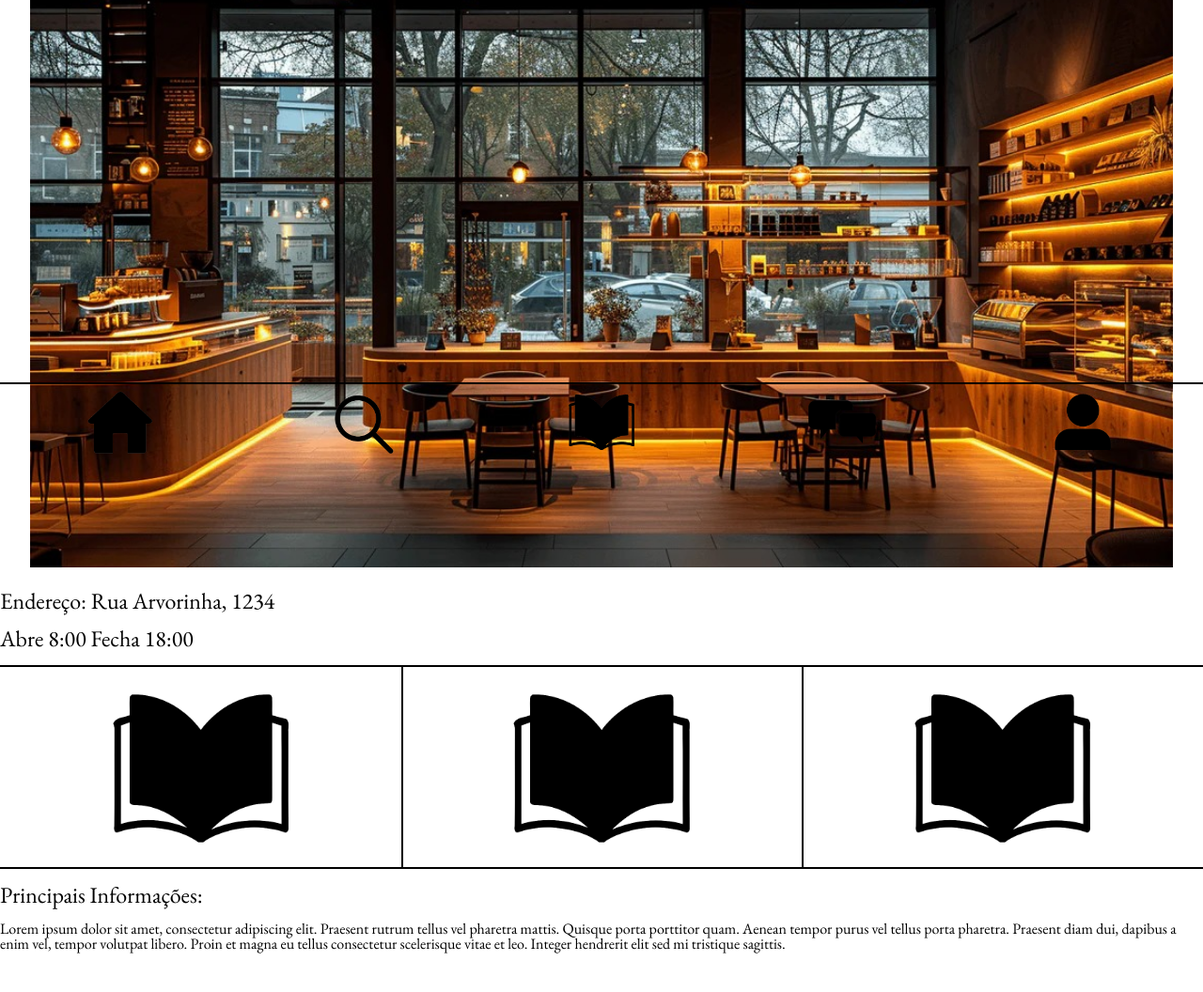
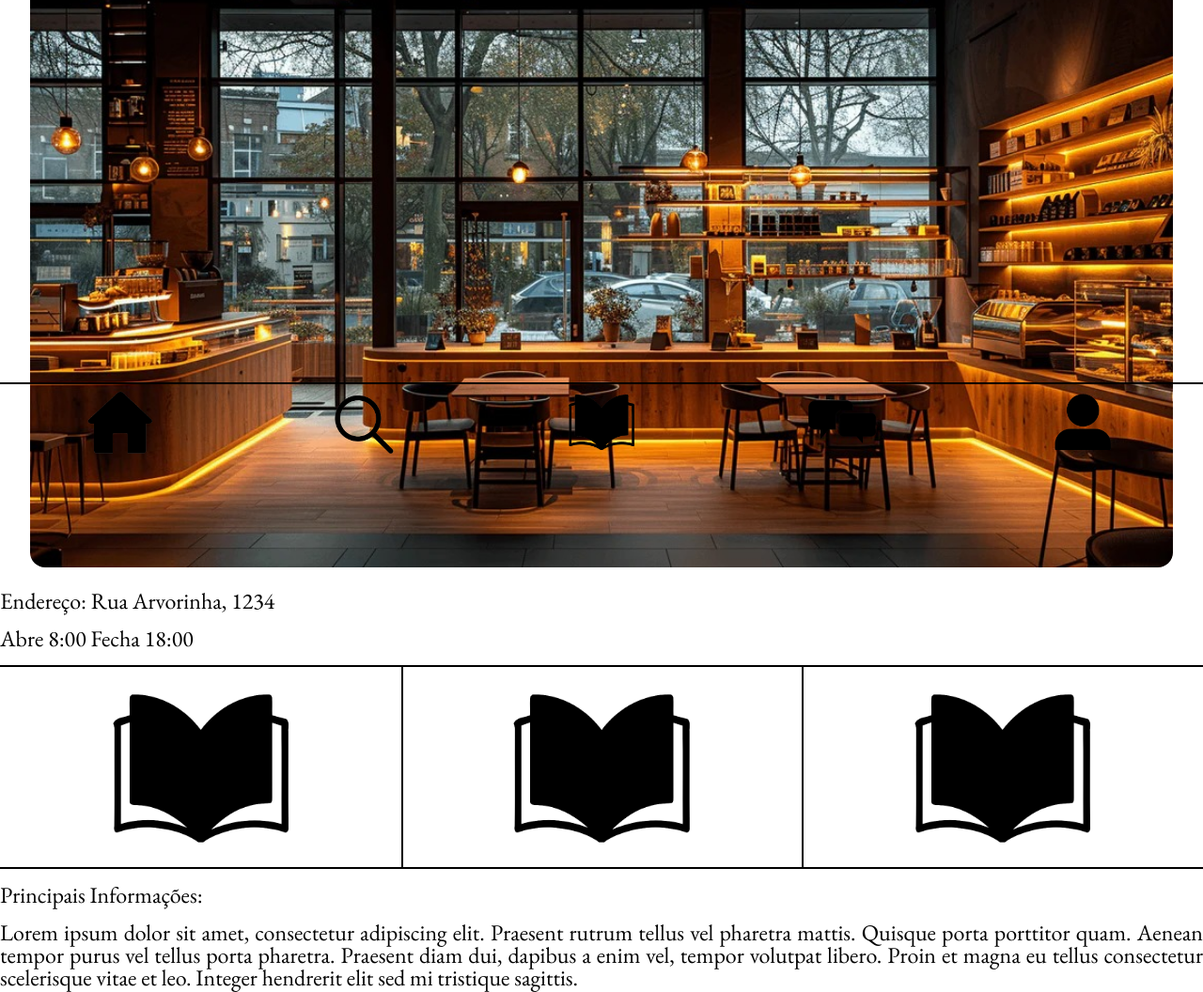
Before and after one commit to denisalonso/css_codes, a plain HTML site: page estabelecimento.html in a window 1280 px wide. Shown: the part 308-1364 px from the top of the page at 94% size. Before the commit the page ends 1323 px from the top, so only its background shows below. Drawn offline with nearby package versions, Linux system fonts and the light colour scheme.

Commit message:
Add files via upload

```diff
--- a/css/style.css
+++ b/css/style.css
@@ -16,7 +16,6 @@ a {
     text-decoration: none;
     color:Black;
 }
-
 
 
 h1 {
@@ -131,6 +130,8 @@ footer {
     margin: auto;
     display: block;
     margin-bottom: 1.5rem;
+    border-radius: 1rem;
+    border: var(--border);
 }
 
 #logo {
@@ -154,5 +155,10 @@ footer {
 }
 
 #text-center {
-    text-align: center;
+    text-align: justify;
 }
+
+#paragraph {
+    font-size: 1.5rem;
+    text-align: justify;
+}
```
